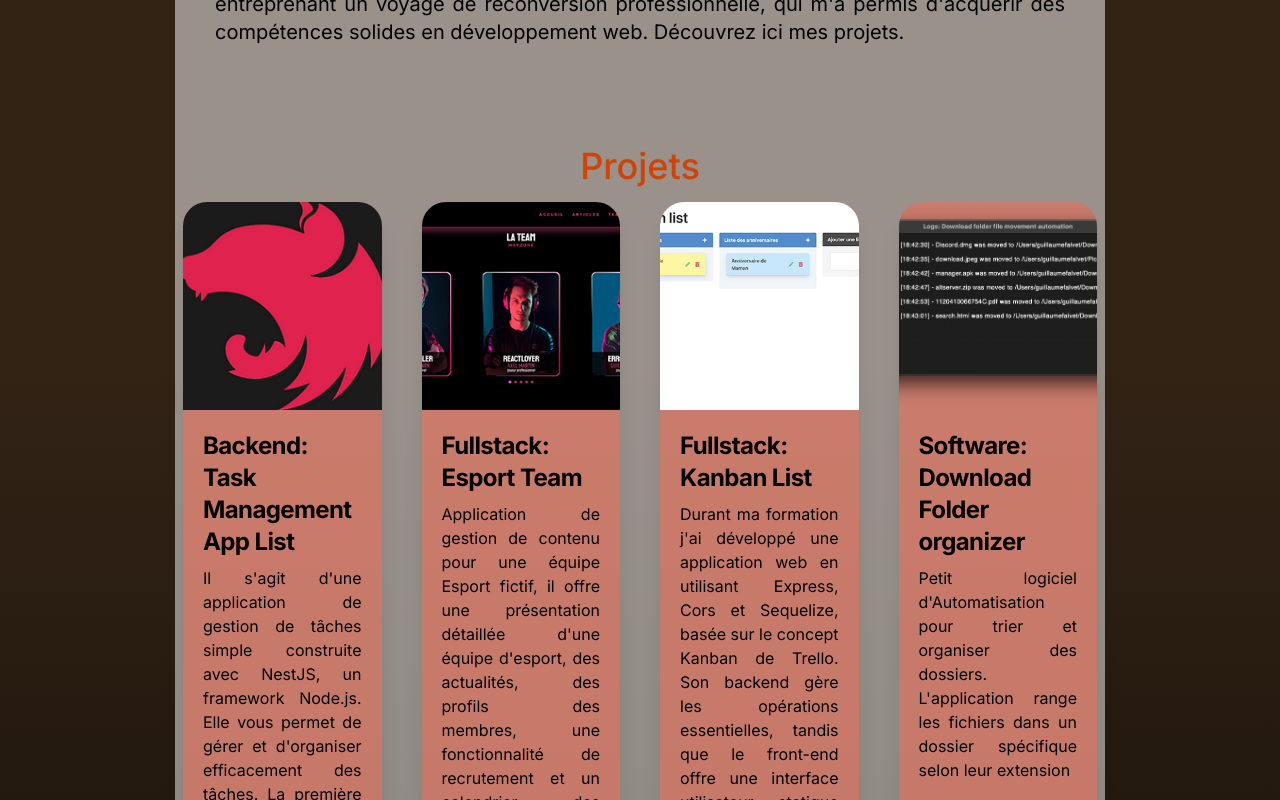
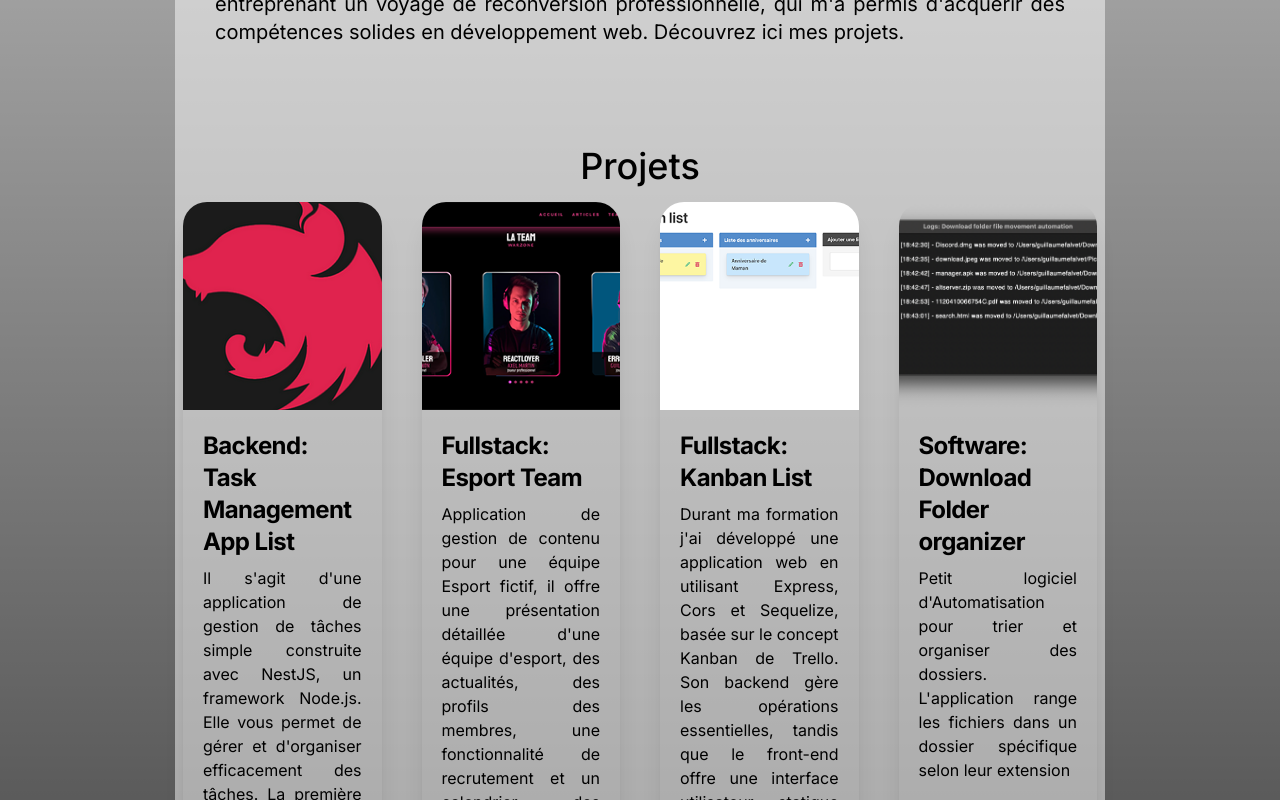
Before and after one commit to guillaumefalvet/portfolio_guillaumefalvet, a Next.js app: page / in a window 1280 px wide. Shown: the part 1120-1920 px from the top of the page. Built offline with nearby package versions, Linux system fonts and the light colour scheme.

Commit message:
🔧 config : daisyui plugin

```diff
--- a/tailwind.config.ts
+++ b/tailwind.config.ts
@@ -6,22 +6,15 @@ const config: Config = {
     './src/components/**/*.{js,ts,jsx,tsx,mdx}',
     './src/app/**/*.{js,ts,jsx,tsx,mdx}',
   ],
+  plugins: [require('daisyui')],
   theme: {
     colors: {
       ...colors,
-      background: '#F1121208',
-      main: '#FD644A7D',
-      orange: '#fff5d6',
-      accents: '#cf4307',
-      'van-dyke': '#3B322C',
-      umber: '#322315',
+      background: '#090101',
+      mainColor: '#cf4307',
+      light: '#fff5d6',
     },
     extend: {
-      backgroundImage: {
-        'gradient-radial': 'radial-gradient(var(--tw-gradient-stops))',
-        'gradient-conic':
-          'conic-gradient(from 180deg at 50% 50%, var(--tw-gradient-stops))',
-      },
       fontFamily: {
         samantha: 'samantha-signature',
         satoshi: 'satoshi',
@@ -45,13 +38,6 @@ const config: Config = {
       // => @media (min-width: 1536px) { ... }
     },
   },
-  plugins: [require('daisyui')],
-  daisyui: {
-    themes: false, // false: only light + dark | true: all themes | array: specific themes like this ["light", "dark", "cupcake"]
-    // name of one of the included themes for dark mode
-    base: false, // applies background color and foreground color for root element by default
-    styled: true, // include daisyUI colors and design decisions for all components
-  },
 }
 
 export default config
```
